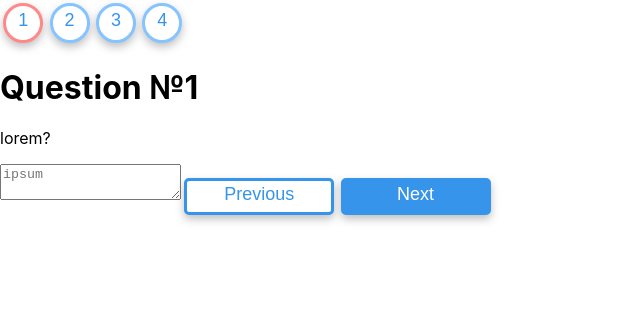
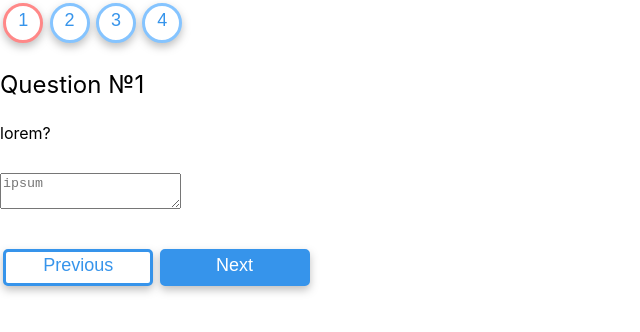
Before and after one commit to ekinohito/platform-frontend, a Next.js app: page /test in a window 1280 px wide. Shown: the top 332 px of the page, without its empty margins (0-640 px from the left). Built offline with nearby package versions, Linux system fonts and the light colour scheme.

Commit message:
visual fixes

```diff
--- a/components/AnswerField.tsx
+++ b/components/AnswerField.tsx
@@ -9,7 +9,11 @@ export default function AnswerField(props: {stage: Stage}) {
     switch (true) {
         case stage instanceof TextboxStage:
             const textbox = stage as TextboxStage
-            return <textarea placeholder={textbox.hint} value={textbox.text} onChange={event => textbox.setText(event.target.value)}/>
+            return <div>
+                <textarea placeholder={textbox.hint}
+                             value={textbox.text}
+                             onChange={event => textbox.setText(event.target.value)}/>
+            </div>
         case stage instanceof CheckboxStage:
             const checkbox = stage as CheckboxStage
             return <div>
--- a/components/MainFrame.tsx
+++ b/components/MainFrame.tsx
@@ -3,14 +3,17 @@ import Stage from "../utils/Stage";
 import Frame from "./Frame";
 import AnswerField from "./AnswerField";
 import Button from "./Button";
+import styles from "../styles/MainFrame.module.css"
 
 export default function MainFrame(props: {stage: Stage, index: number, setIndex: Dispatch<SetStateAction<number>>}) {
     const {stage, index, setIndex} = props
     return <Frame>
-        <h1>Question №{index + 1}</h1>
-        <p>{stage.question}</p>
+        <h3 className={styles.header}>Question №{index + 1}</h3>
+        <p className={styles.question}>{stage.question}</p>
         <AnswerField stage={stage}/>
-        <Button onClick={() => setIndex(index - 1)} disabled={index === 0}>Previous</Button>
-        <Button onClick={() => setIndex(index + 1)} done>Next</Button>
+        <div className={styles.buttons}>
+            <Button onClick={() => setIndex(index - 1)} disabled={index === 0}>Previous</Button>
+            <Button onClick={() => setIndex(index + 1)} done>Next</Button>
+        </div>
     </Frame>
 }
--- a/styles/AnswerField.module.css
+++ b/styles/AnswerField.module.css
@@ -1,5 +1,6 @@
 .variant {
     cursor: pointer;
+    margin: 16px 0;
 }
 
 .variant span {
--- /dev/null
+++ b/styles/MainFrame.module.css
@@ -0,0 +1,13 @@
+.header {
+    font-size: 24px;
+    font-weight: normal;
+}
+
+.question {
+    margin-bottom: 30px;
+    font-size: 16px;
+}
+
+.buttons {
+    margin-top: 32px;
+}
```
